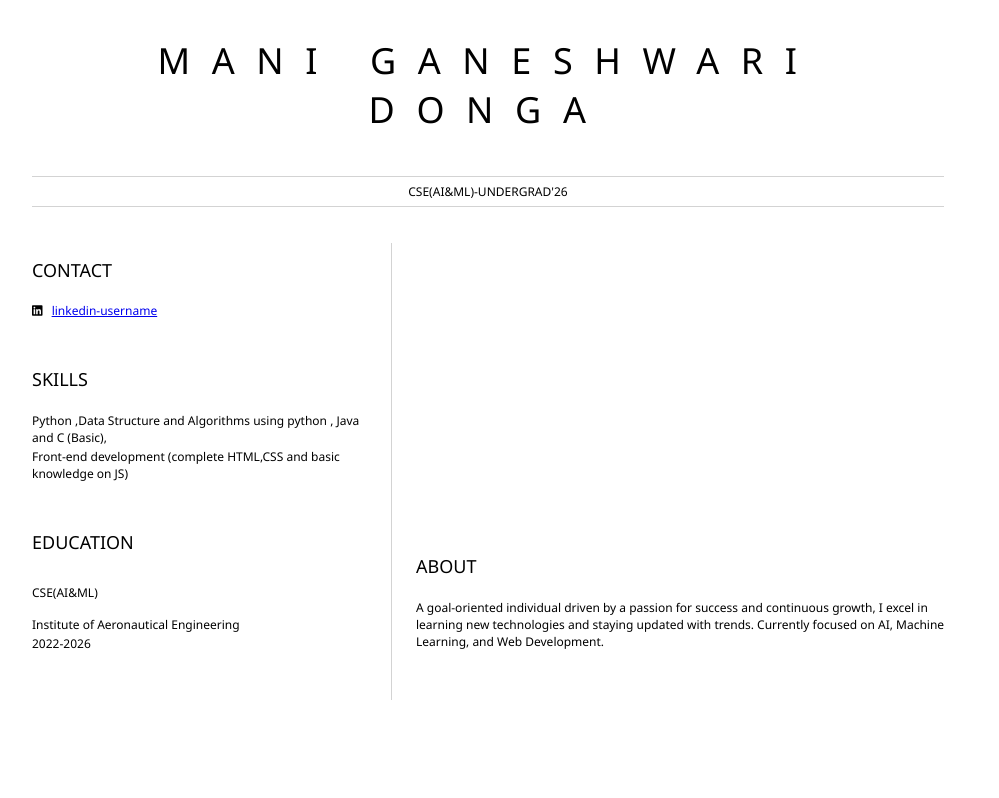
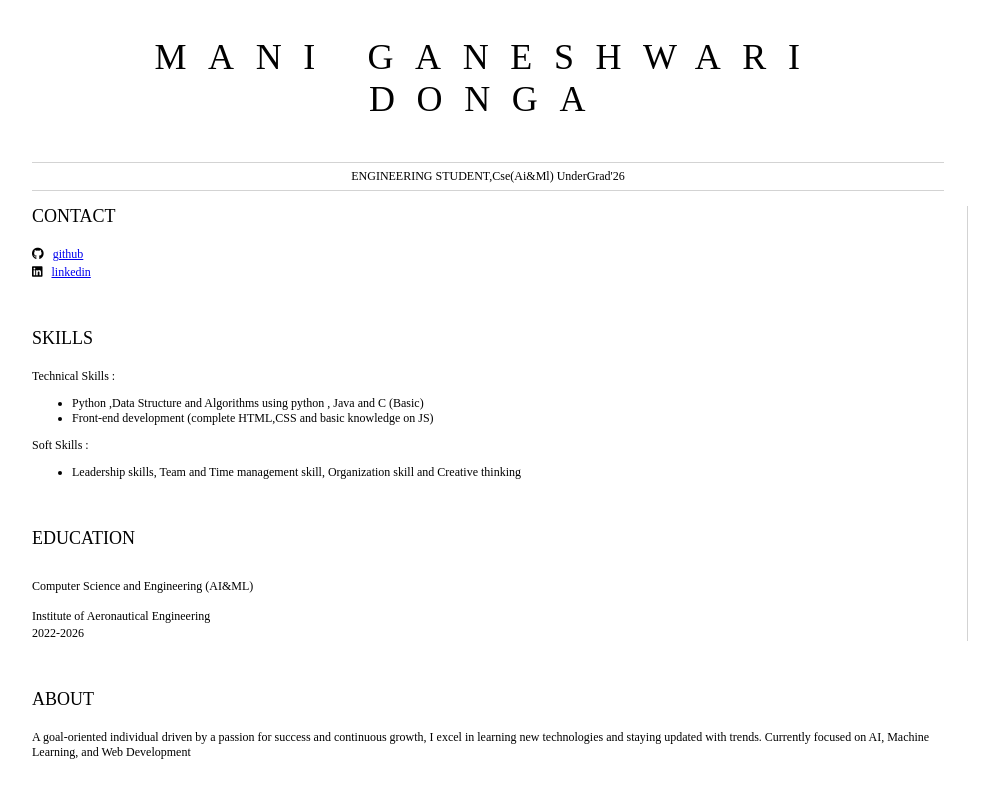
Before and after one commit to ManiGaneshwari/Resume, a plain HTML site: page index.html in a window 1280 px wide. Shown: the whole page, without its empty margins (152-1151 px from the left). Drawn offline with Linux system fonts and the light colour scheme.

Commit message:
Modified the resume

```diff
--- a/index.html
+++ b/index.html
@@ -1,7 +1,7 @@
 <html>
 	<head>
 		<link href="style.css" rel="stylesheet">
-		<title>Mani Ganeshwari resume </title>
+		<title>Mani Ganeshwari resume</title>
 		<link rel="stylesheet" href="https://cdnjs.cloudflare.com/ajax/libs/font-awesome/5.15.4/css/all.min.css">
 	</head>
 
@@ -10,29 +10,41 @@
 			<!-- resume header with your name and title -->
 			<h1>MANI GANESHWARI DONGA</h1>
 			<hr>
-			CSE(AI&ML)-UNDERGRAD'26
+			 ENGINEERING STUDENT,Cse(Ai&Ml) UnderGrad'26
 			<hr>
 		</header>
 		<main>
 			<article id="mainLeft">
 				<section>
-					<h2>CONTACT</h2>
+					<h2 >CONTACT</h2>
 					<!-- contact info including social media -->
 					<p>
+						<i class="fab fa-github" aria-hidden="true"></i>
+						<a href="https://github.com/ManiGaneshwari">github</a>
+					</p>
+					<p>
 						<i class="fab fa-linkedin" aria-hidden="true"></i>
-                        <a href="www.linkedin.com/in/maniganeshwari-donga-486b14301">linkedin-username</a>
+						<a href="www.linkedin.com/in/maniganeshwari-donga-486b14301">linkedin</a>
 					</p>
 				</section>
 				<section>
 					<h2>SKILLS</h2>
 					<!-- your skills -->
-                    <p>Python ,Data Structure and Algorithms using python , Java and C (Basic),</p>
-                    <p>Front-end development (complete HTML,CSS and basic knowledge on JS)</p>
+					<p>Technical Skills :</p>
+					<ul>
+						<li>Python ,Data Structure and Algorithms using python , Java and C (Basic)</li>
+						<li>Front-end development (complete HTML,CSS and basic knowledge on JS)</li>
+					</ul>
+					<p>Soft Skills :</p>
+					<ul>
+						<li> Leadership skills, Team and Time management skill, Organization skill and Creative thinking
+						</li>
+					</ul>
 				</section>
 				<section>
 					<h2>EDUCATION</h2>
 					<!-- your education -->
-                    <h3>CSE(AI&ML)</h3>
+					<h3>Computer Science and Engineering (AI&ML)</h3>
 					<p>
 						Institute of Aeronautical Engineering
 					</p>
@@ -41,13 +53,14 @@
 					</p>
 				</section>
 			</article>
+			<article id="mainRight">
 				<section>
 					<h2>ABOUT</h2>
 					<!-- about you -->
 					 <p>A goal-oriented individual driven by a passion for success and continuous growth, I excel in learning new technologies
-                        and staying updated with trends. Currently focused on AI, Machine Learning, and Web Development.
-                        </p>
+						and staying updated with trends. Currently focused on AI, Machine Learning, and Web Development</p>
 				</section>
+
 			</article>
 		</main>
 	</body>
--- a/style.css
+++ b/style.css
@@ -1,5 +1,5 @@
 body {
-    font-family: 'Segoe UI', Tahoma, Geneva, Verdana, sans-serif;
+    font-family: 'Times New Roman', Tahoma, Geneva, Verdana, sans-serif;
     font-size: 12px;
     max-width: 960px;
     margin: auto;
@@ -21,6 +21,14 @@ h3 {
     padding-bottom: 1em;
 }
 
+<main>
+    <article>
+        Contact info
+    </article>
+    <article>
+        About you & experience
+    </article>
+</main>
 main {
     display: grid;
     grid-template-columns: 40% 60%;
```
Lines whose indentation alone changed are shown as unchanged.
